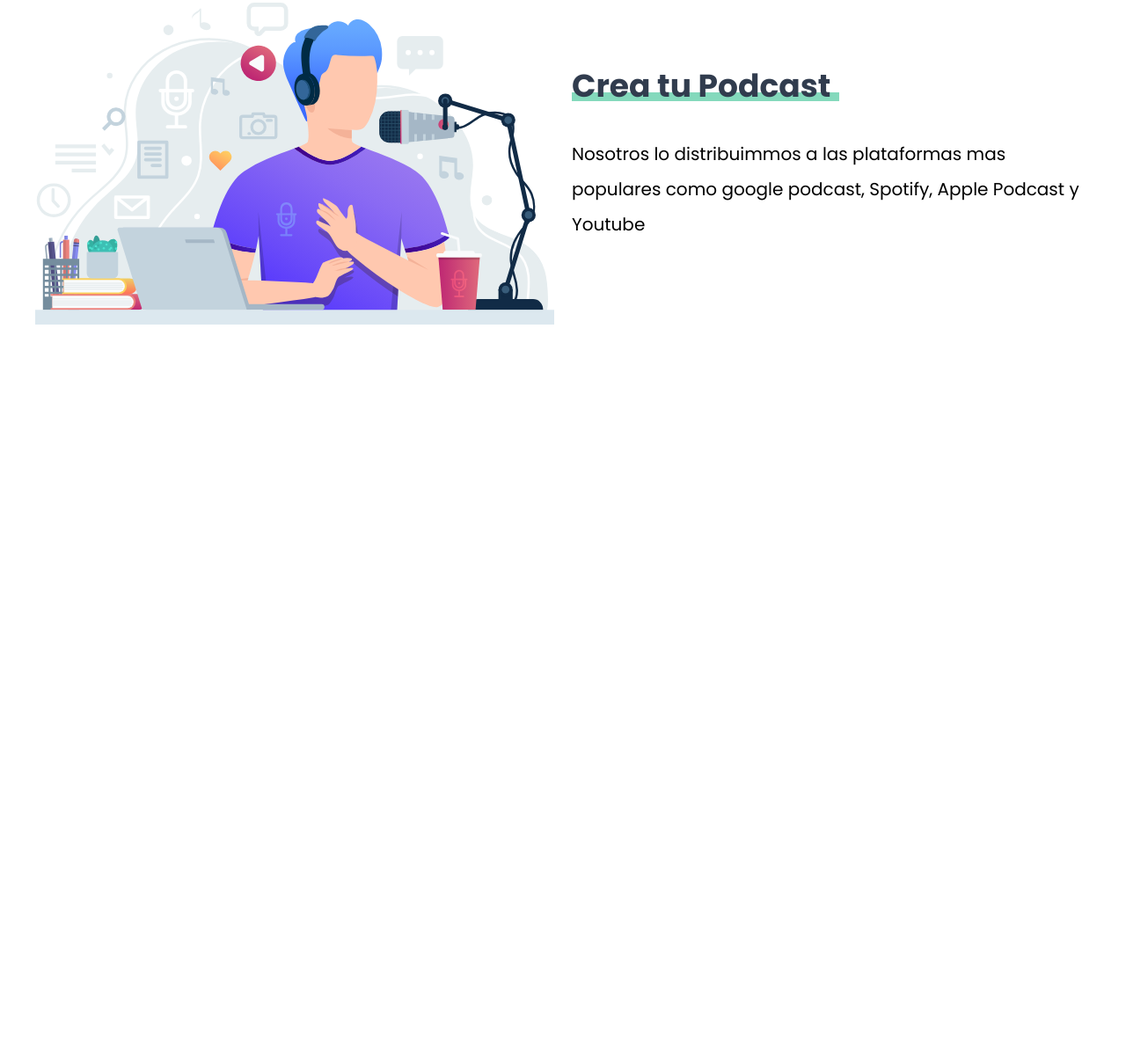
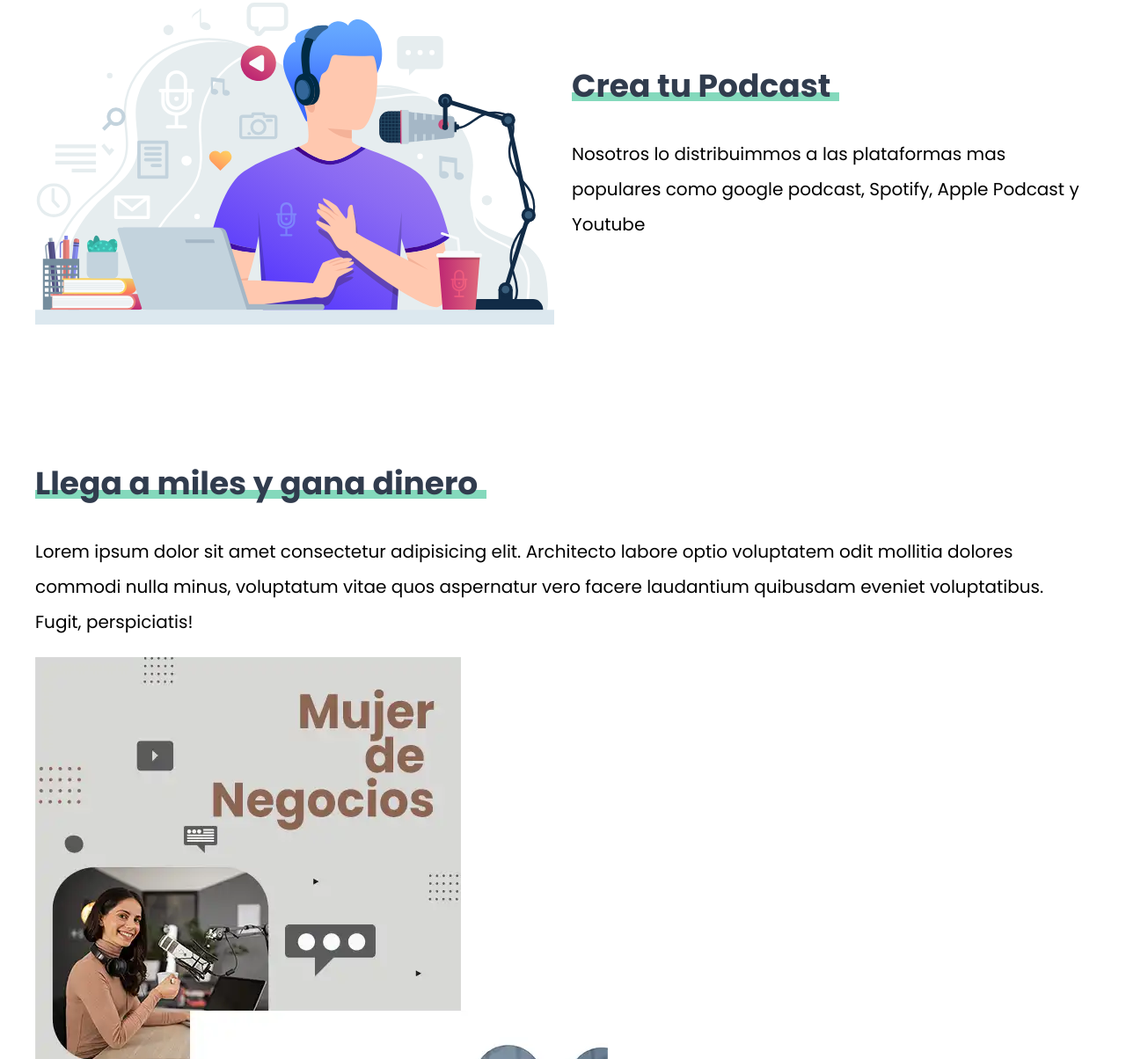
Before and after one commit to BterceroIII/PagePodCast, a website: page index.html in a window 1280 px wide. Shown: the part 876-2080 px from the top of the page at 88% size. Before the commit the page ends 1325 px from the top, so only its background shows below. Drawn offline with Linux system fonts and the light colour scheme.

Commit message:
Index.html: adedd 'beneficio' section

```diff
--- a/index.html
+++ b/index.html
@@ -36,5 +36,17 @@
         </div>
     </section>
 
+    <section class="beneficio contenedor seccion">
+        <div class="beneficio__grid">
+            <div class="beneficio__contenido">
+                <h2 class="beneficio__heading">Llega a miles y gana dinero</h2>
+                <p class="beneficio__texto">Lorem ipsum dolor sit amet consectetur adipisicing elit. Architecto labore optio voluptatem odit mollitia dolores commodi nulla minus, voluptatum vitae quos aspernatur vero facere laudantium quibusdam eveniet voluptatibus. Fugit, perspiciatis!</p>
+            </div>
+            <div class="beneficio__img">
+                <img src="build/img/podcast_cover.webp" alt="covers">
+            </div>
+        </div>
+    </section>
+
 </body>
 </html>
```
